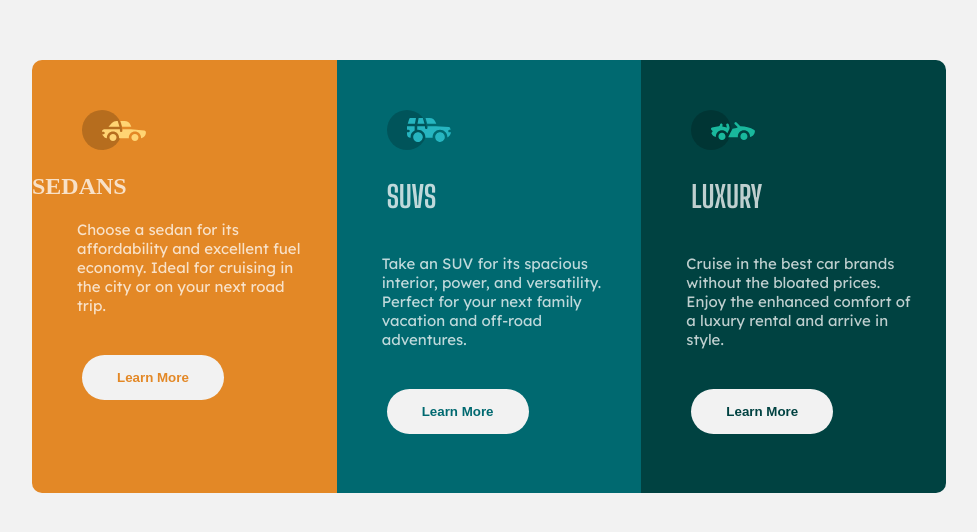
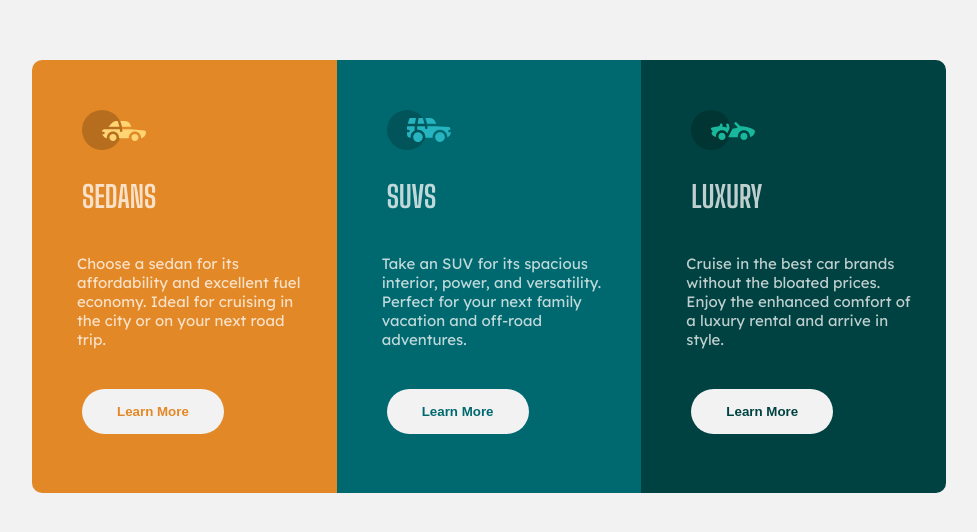
Before and after one commit to perca1994/-3-column-preview-card-component, a plain HTML site: page index.html in a window 1280 px wide. Shown: the part 124-656 px from the top of the page, without its empty margins (151-1128 px from the left). Drawn offline with Linux system fonts and the light colour scheme.

Commit message:
Update style.css

```diff
--- a/style.css
+++ b/style.css
@@ -42,6 +42,13 @@ main{
     color: hsla(0, 0%, 100%, 0.75);
     border-radius: 0px 0px 10px 10px;
     display: block;
+}
+h1{
+     font-family: 'Big Shoulders Display', cursive;
+    font-size: 30px;
+    font-weight: 700;
+    margin-left: 50px;
+    margin-bottom: 40px;
 }
 h2{
     font-family: 'Big Shoulders Display', cursive;
```
